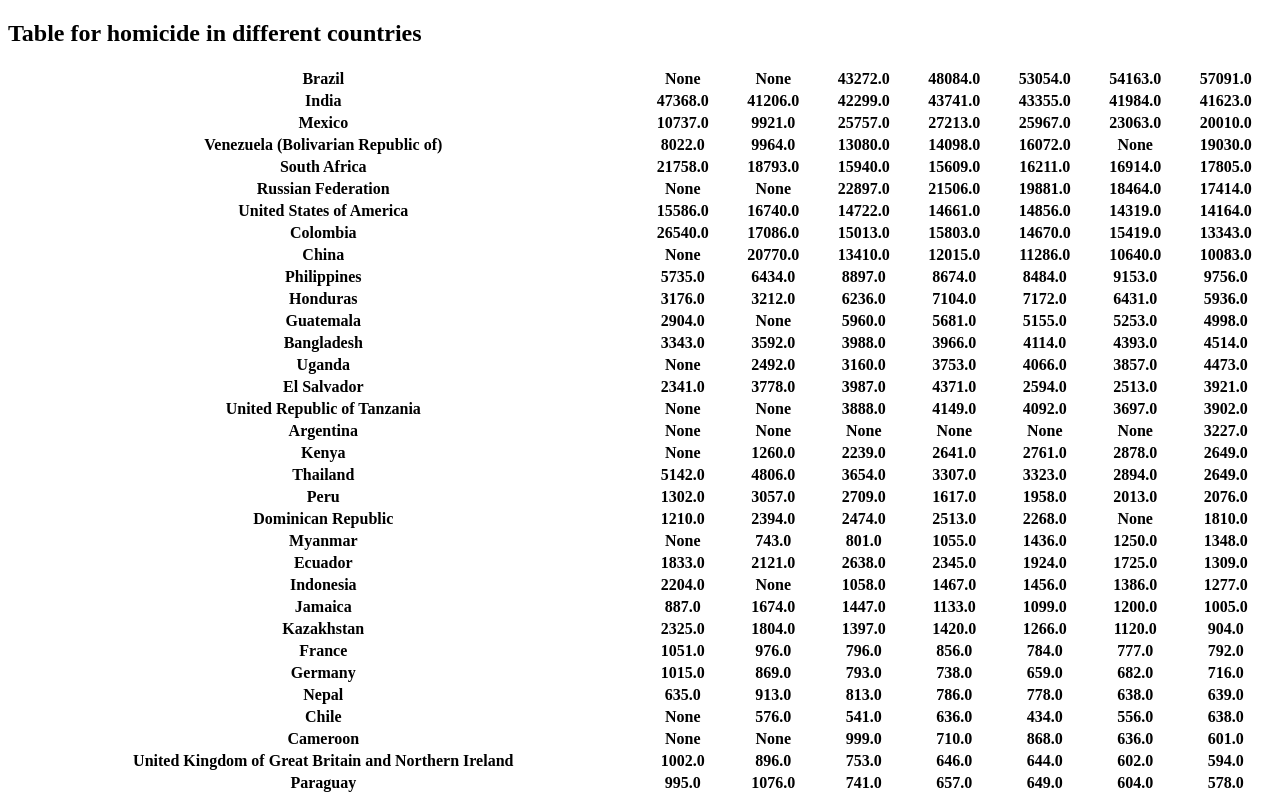
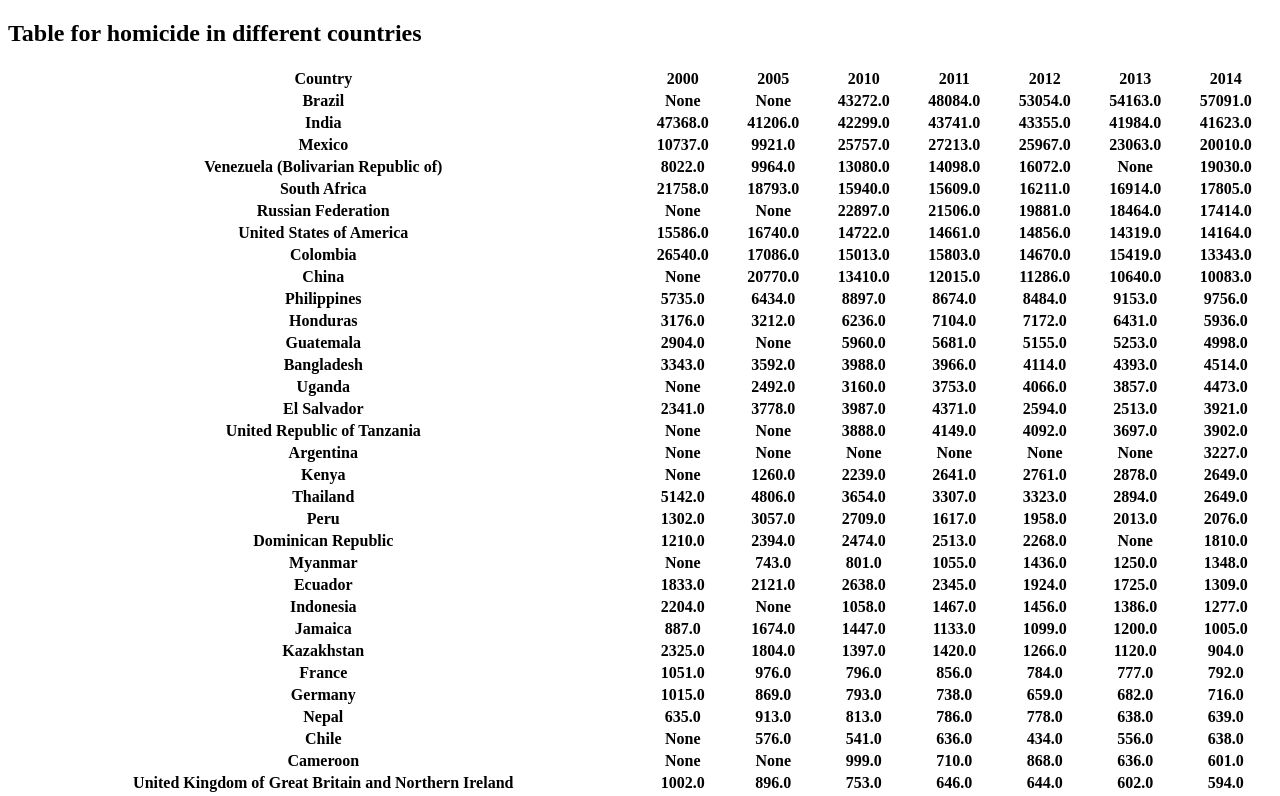
Before and after one commit to ManWhoLaughs/ManWhoLaughs.github.io, a plain HTML site: page index.html in a window 1280 px wide. Shown: the top 796 px of the page. Drawn offline with Linux system fonts and the light colour scheme.

Commit message:
Changed header

```diff
--- a/index.html
+++ b/index.html
@@ -3,6 +3,16 @@
 <body>
 <h2>Table for homicide in different countries</h2>
 <table style="width:100%">
+<tr>
+<th>Country</th>
+<th>2000</th>
+<th>2005</th>
+<th>2010</th>
+<th>2011</th>
+<th>2012</th>
+<th>2013</th>
+<th>2014</th>
+</tr>
 <tr>
 <th>Brazil </th>
 <th>None</th>
```
